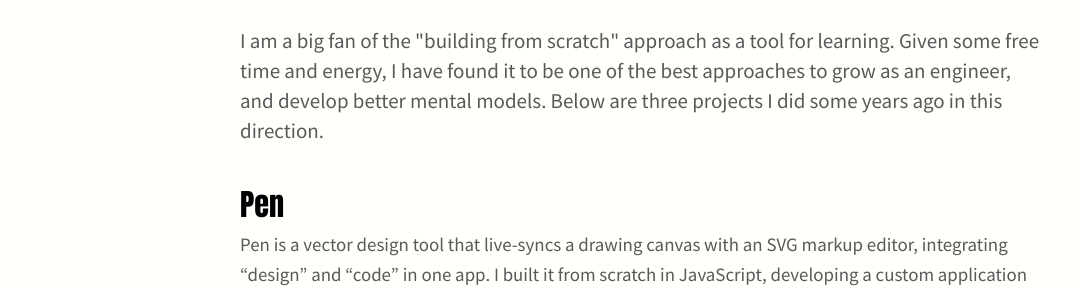
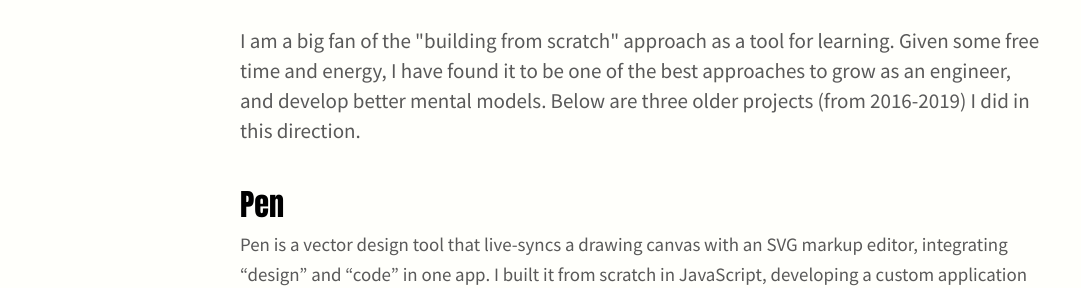
Before and after one commit to benrodenhaeuser/benrodenhaeuser.github.io, a Jekyll site: the page built from index.md, in a window 1280 px wide. Shown: the part 1036-1324 px from the top of the page, without its empty margins (0-1081 px from the left). Built offline with Jekyll 4.4.1, drawn with Linux system fonts in a browser that asks for light colours.

Commit message:
Update post list intro

```diff
--- a/_includes/post-list.html
+++ b/_includes/post-list.html
@@ -5,8 +5,8 @@
   I am a big fan of the "building from scratch" approach as a tool for learning.
   Given some free time and energy, I have found it to be one of the best
   approaches to grow as an engineer, and develop better mental models. Below are
-  three projects I did some years ago in this direction. {% assign projects =
-  site.posts %} {% for page in projects %} {% if page.case-study %}
+  three older projects (from 2016-2019) I did in this direction. {% assign
+  projects = site.posts %} {% for page in projects %} {% if page.case-study %}
   <a href="{{ page.url }}">
     <h2 class="title">{{ page.title }}</h2>
   </a>
```
